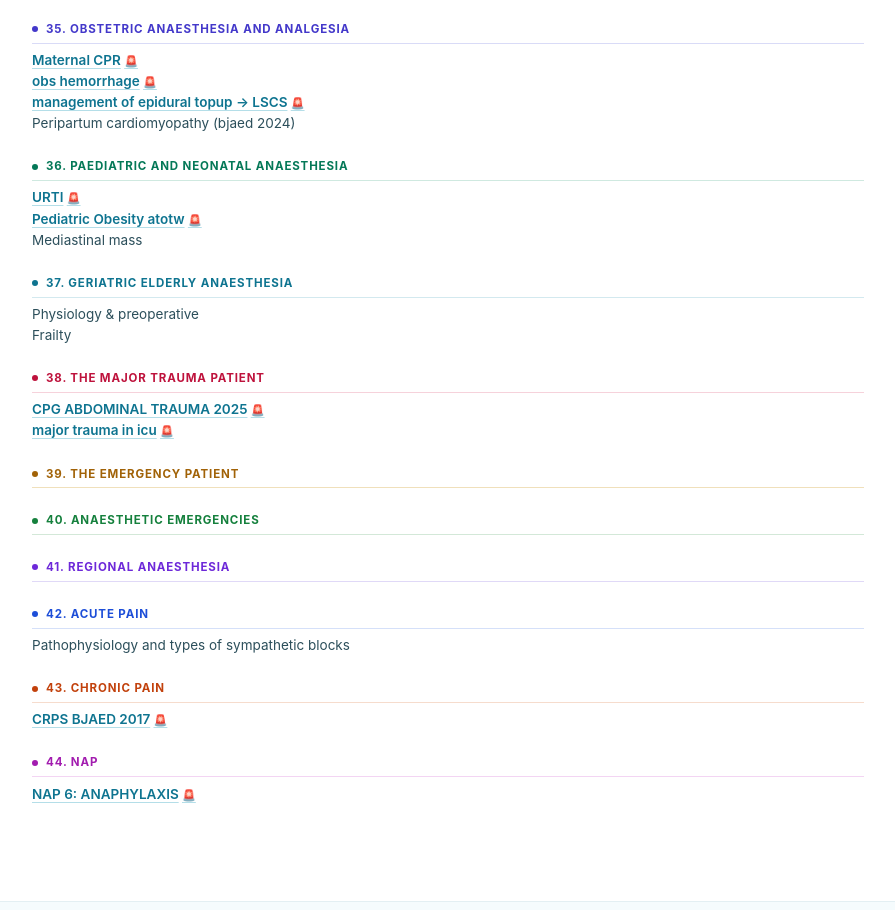
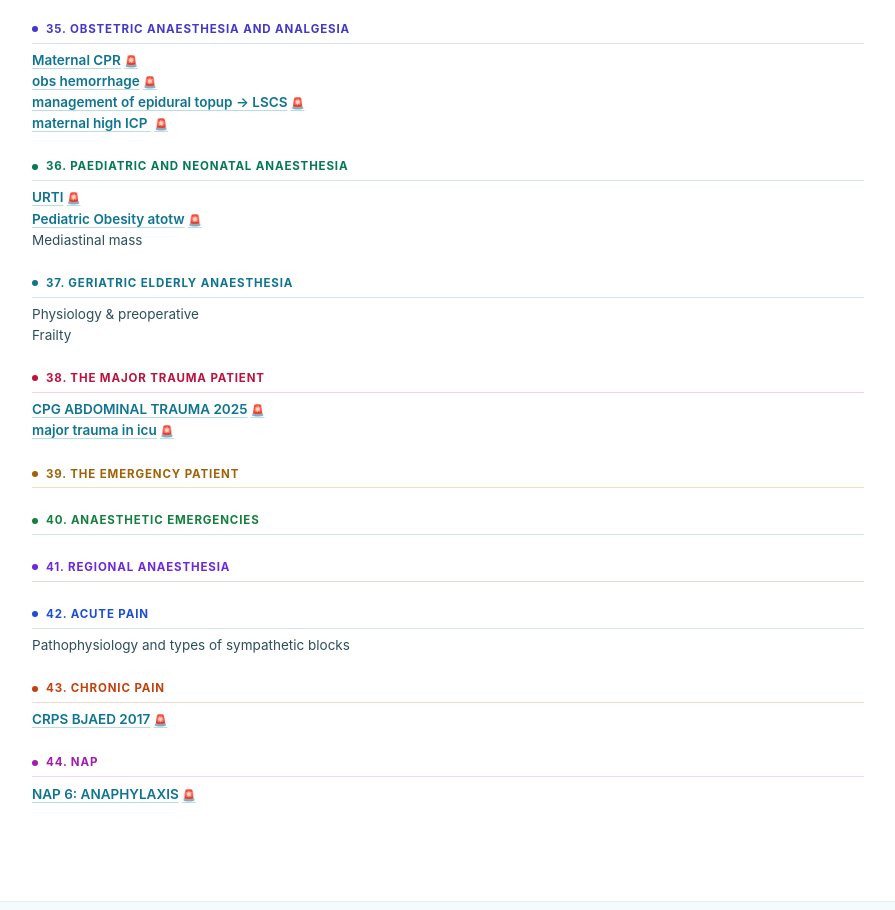
Before and after one commit to afifazzeri/anaes_note, a plain HTML site: page index.html in a window 1280 px wide. Shown: the part 3628-4538 px from the top of the page, without its empty margins (192-1087 px from the left). Drawn offline with Linux system fonts and the light colour scheme.

Commit message:
Update index.html

```diff
--- a/index.html
+++ b/index.html
@@ -611,8 +611,8 @@
 <li><a href="maternal_cpr/index.html" class="has-file">Maternal CPR</a></li>
     <li><a href="obs_hemorrhage/index.html" class="has-file">obs hemorrhage</a></li>
     <li><a href="labour_epidural_caeser/index.html" class="has-file">management of epidural topup → LSCS</a></li>
-    <li>Peripartum cardiomyopathy (bjaed 2024)</li>
-  </ul>
+    <li><a href="maternal_high_icp/index.html" class="has-file">maternal high ICP </a></li>
+</ul>
 
   <!-- 36 -->
   <h2>36. Paediatric and Neonatal Anaesthesia</h2>
```
